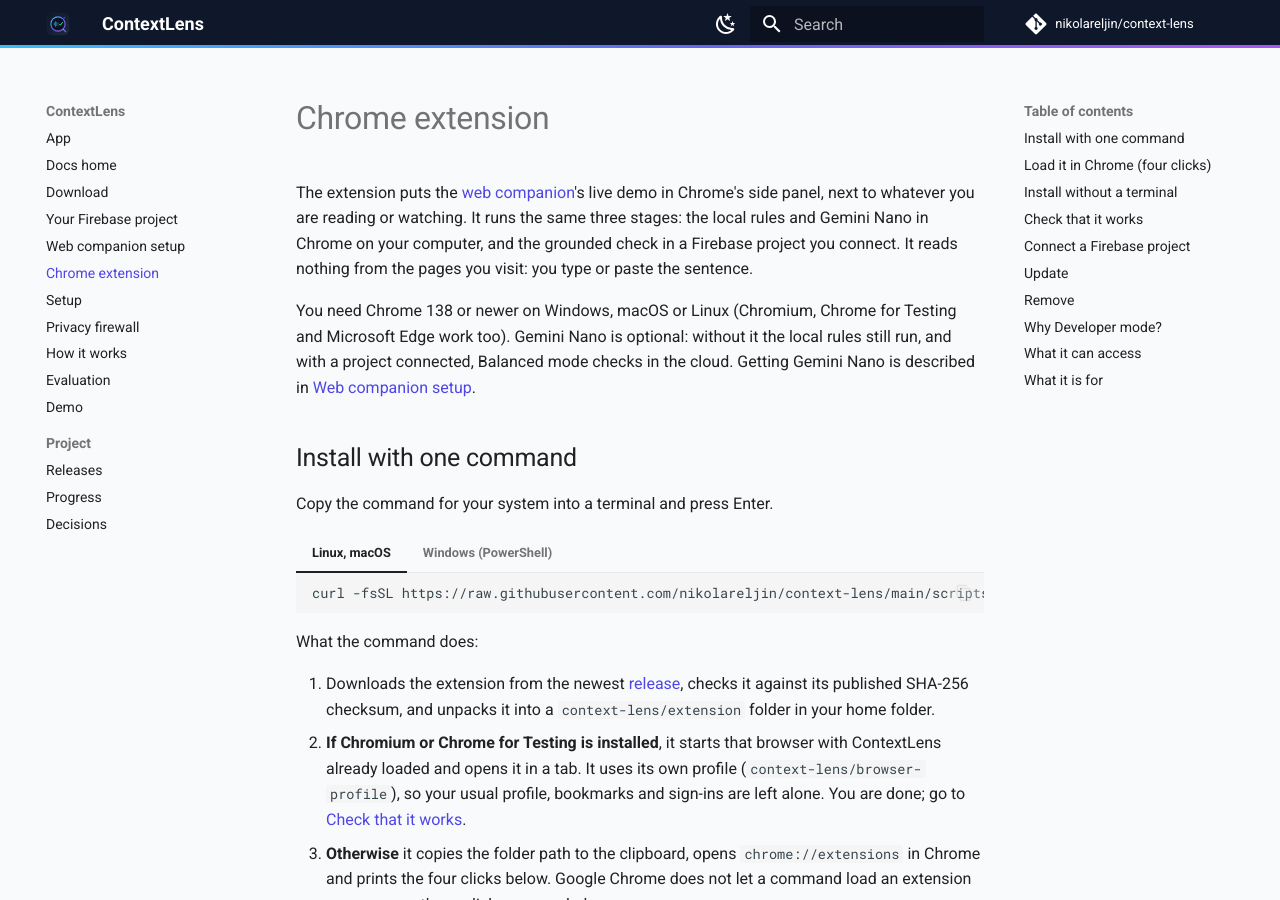
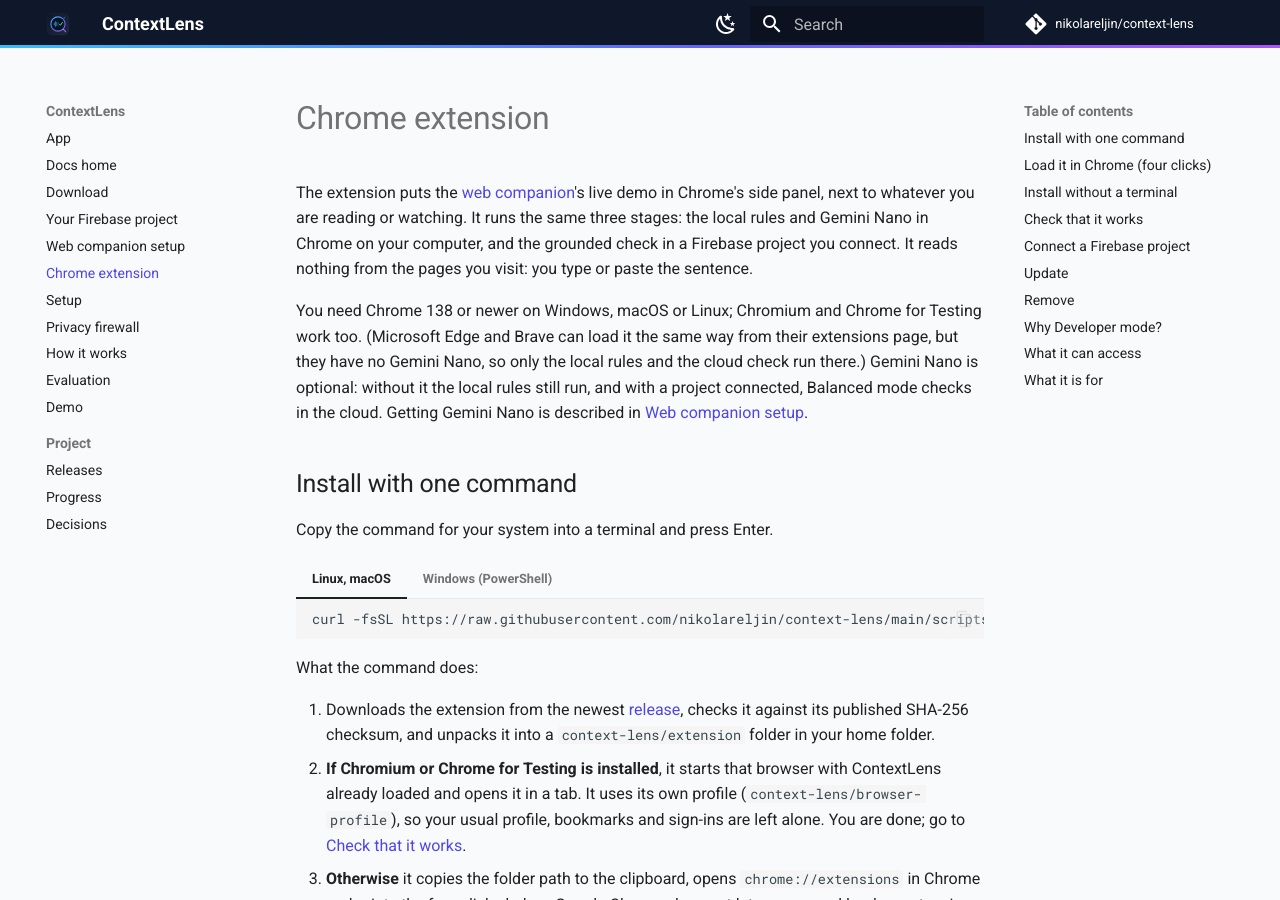
Before and after one commit to nikolareljin/context-lens, an MkDocs documentation site: the page built from docs/extension.md, in a window 1280 px wide and 900 px high. Built offline with MkDocs 1.6.1 and Material for MkDocs 9.7.7, drawn with Linux system fonts in a browser that asks for light colours; plug-ins that fetch from the network failed and are left out; comment, search, counter and statistics services are not loaded.

Commit message:
fix(extension): run the installers whole and in their own scope, explain a release without the extension

```diff
--- a/docs/extension.md
+++ b/docs/extension.md
@@ -2,7 +2,7 @@
 
 The extension puts the [web companion](../)'s live demo in Chrome's side panel, next to whatever you are reading or watching. It runs the same three stages: the local rules and Gemini Nano in Chrome on your computer, and the grounded check in a Firebase project you connect. It reads nothing from the pages you visit: you type or paste the sentence.
 
-You need Chrome 138 or newer on Windows, macOS or Linux (Chromium, Chrome for Testing and Microsoft Edge work too). Gemini Nano is optional: without it the local rules still run, and with a project connected, Balanced mode checks in the cloud. Getting Gemini Nano is described in [Web companion setup](web-setup.md).
+You need Chrome 138 or newer on Windows, macOS or Linux; Chromium and Chrome for Testing work too. (Microsoft Edge and Brave can load it the same way from their extensions page, but they have no Gemini Nano, so only the local rules and the cloud check run there.) Gemini Nano is optional: without it the local rules still run, and with a project connected, Balanced mode checks in the cloud. Getting Gemini Nano is described in [Web companion setup](web-setup.md).
 
 ## Install with one command
 
```
Also changed, not shown: CHANGELOG.md (+1 -1 lines), 5 other files.
